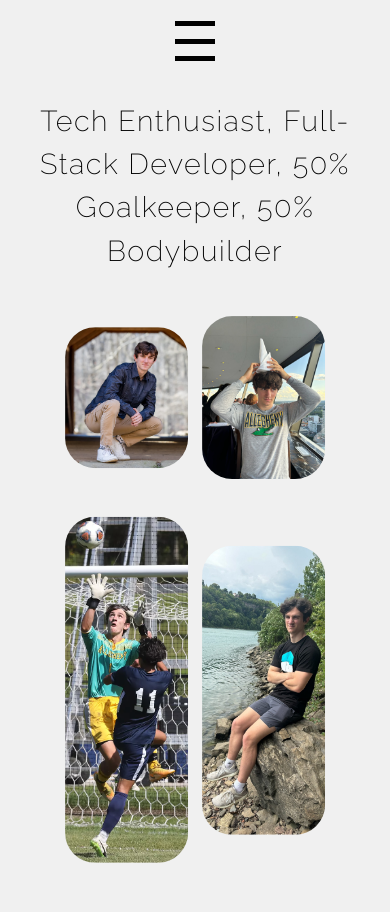
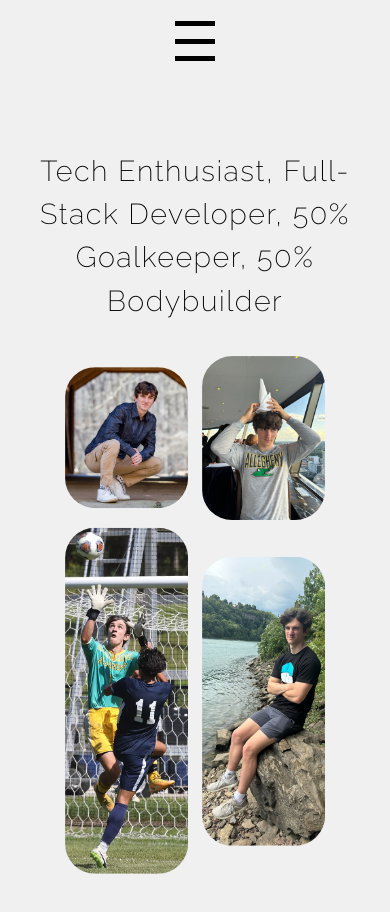
Before and after one commit to CalebKendra/caleb-website, a plain HTML site: page index.html in a window 390 px wide. Drawn offline with Linux system fonts and the light colour scheme.

Commit message:
added space around responsive text

```diff
--- a/static/style/style.css
+++ b/static/style/style.css
@@ -227,19 +227,19 @@ code {
 @media(max-width: 1150px) {
     .home-text {
         font-size: 1.8rem;
-        top: 100px;
+        top: 150px;
         width: 80%;
     }
 
     .home-container {
         display: grid;
         grid-template-columns: repeat(2, 1fr);
-        grid-template-rows: repeat(3, 50vw);
+        grid-template-rows: repeat(3, 45vw);
         grid-template-areas:
         "bridge hat"
         "catch wind"
         "catch wind";
-        top: 300px;
+        top: 350px;
         width: 70%;
     }
 
```
